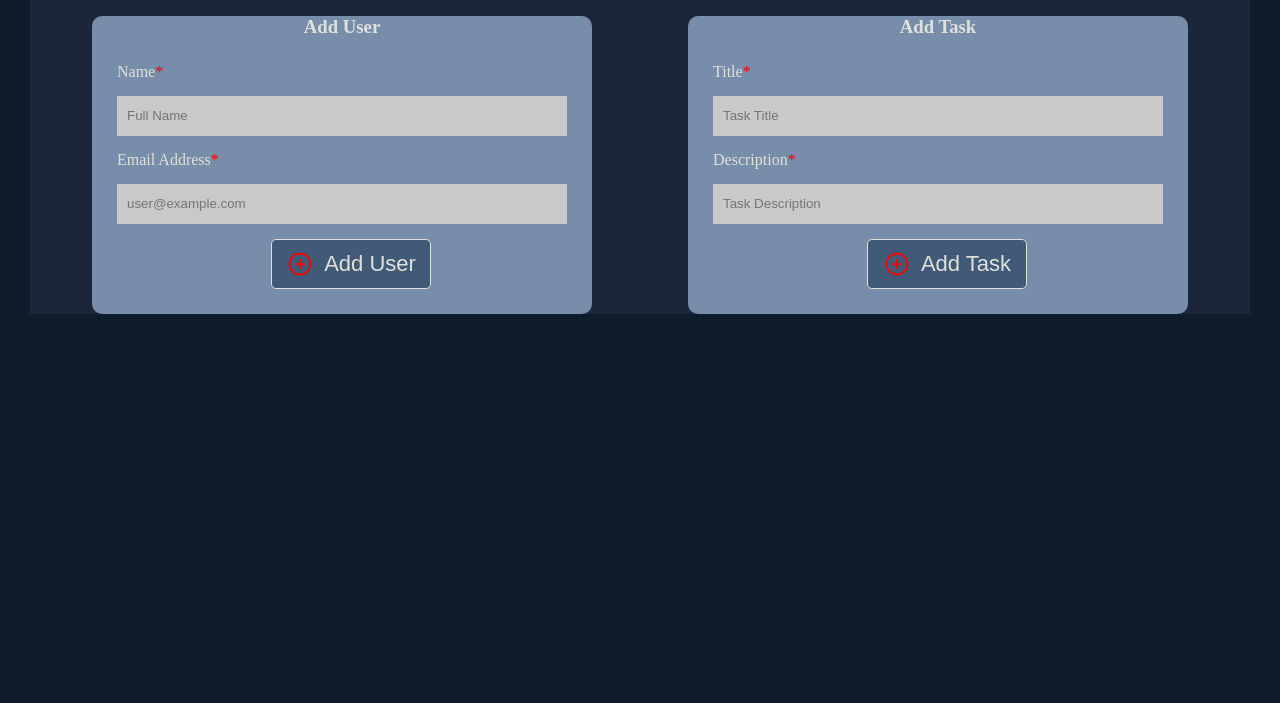
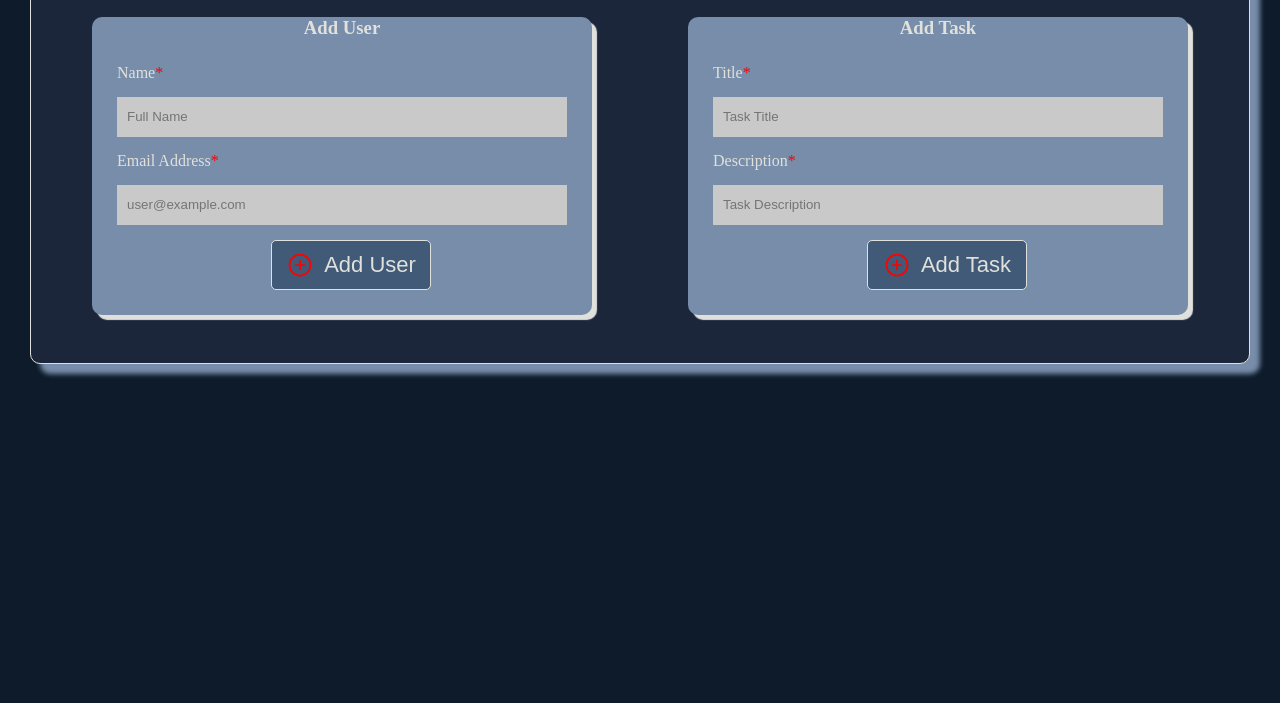
Before and after one commit to DANNJUGUNA/task-manager, a plain HTML site: page index.html in a window 1280 px wide. Shown: the part 97-800 px from the top of the page. Drawn offline with nearby package versions, Linux system fonts and the light colour scheme.

Commit message:
updated the text

```diff
--- a/style.css
+++ b/style.css
@@ -20,6 +20,9 @@ body{
     display: flex;
     flex-direction: column;
     align-items: center;
+    box-shadow: 10px 10px 5px var(--part);
+    border: 1px solid var(--text);
+    border-radius: 10px;
 }
 .header>h1{
 font-size: x-large;
@@ -32,6 +35,7 @@ margin-top: 1em;
     justify-content: space-between;
     gap: 6em;
     margin-top: 2em;
+    margin-bottom: 3em;
 }
 .right{
  display: flex;
@@ -40,6 +44,7 @@ margin-top: 1em;
  justify-content: center;
  align-items: center;
  border-radius: 10px;
+box-shadow: 5px 5px 1px var(--text);
 }
 .left{
  display: flex;
@@ -48,6 +53,7 @@ margin-top: 1em;
  justify-content: center;
  align-items: center;
  border-radius: 10px;
+ box-shadow: 5px 5px 1px var(--text);
 }
 form{
   display: flex;
```
